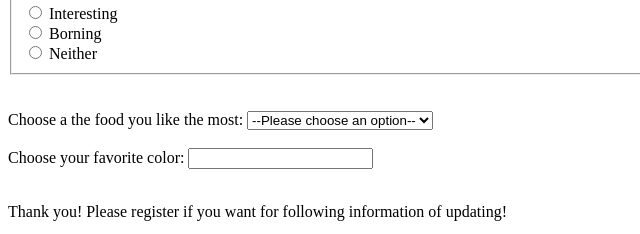
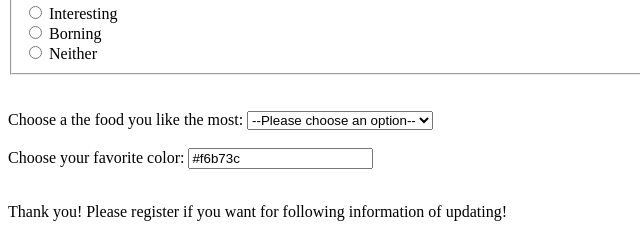
Before and after one commit to FrankLi123/FrankLi123-wi21-cse110-lab3, a plain HTML site: page index.html in a window 1280 px wide. Shown: the part 3140-3374 px from the top of the page, 0-640 px from the left. Drawn offline with Linux system fonts and the light colour scheme.

Commit message:
Update index.html

```diff
--- a/index.html
+++ b/index.html
@@ -235,7 +235,7 @@
   <br>
   <br>
   <label>Choose your favorite color:</label>
-<input list="color" id="color" name="color1" />
+<input list="color" id="c1" name="c1" value="#f6b73c" />
 
 <datalist id="color2">
     <option value="red">
```
